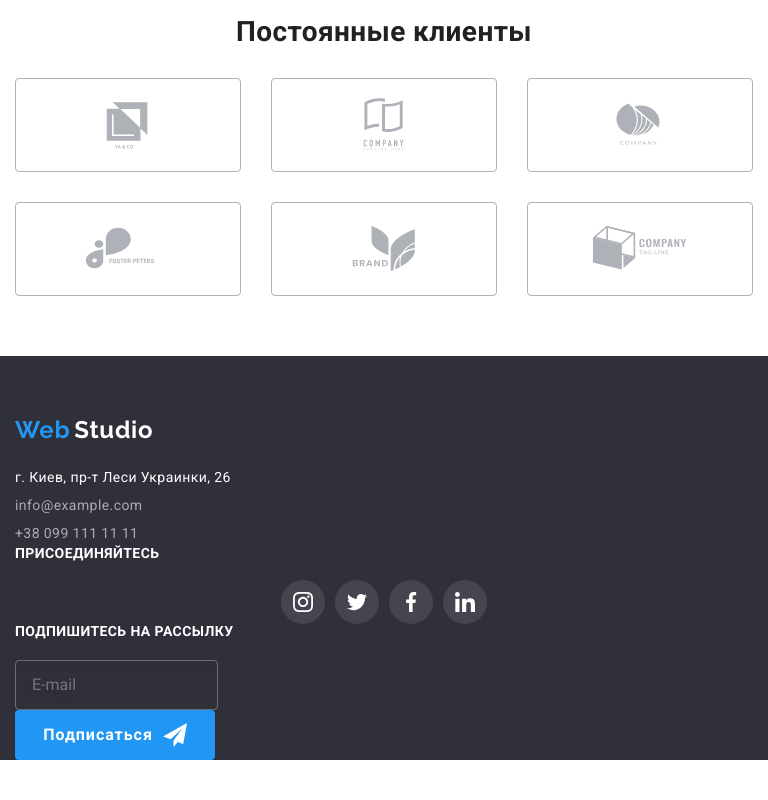
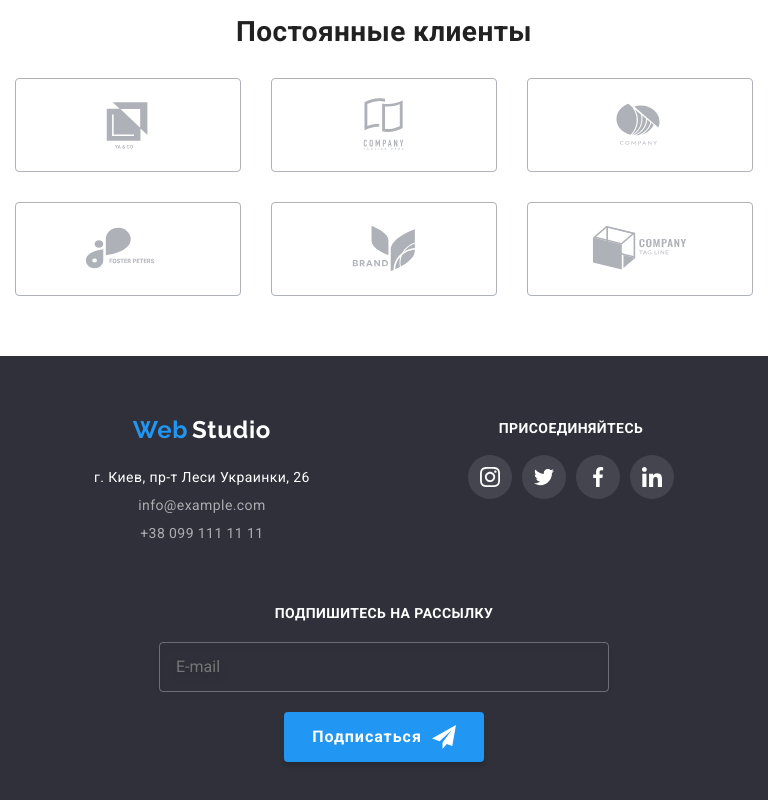
Before and after one commit to strelezzzz/goit-markup-hw-08, a plain HTML site: page index.html in a window 768 px wide. Shown: the part 2226-3026 px from the top of the page. Before the commit the page ends 2986 px from the top, so only its background shows below. Drawn offline with nearby package versions, Linux system fonts and the light colour scheme.

Commit message:
tablet_styles

```diff
--- a/index.html
+++ b/index.html
@@ -407,61 +407,65 @@
     <!-- Footer -->
     <footer class="footer">
         <div class="container footer__conteiner">
-            <!-- Contacts block -->
+            <div class="tablet-foter"><!-- Contacts block -->
                 <div class="address">
-                <a  class="logo logo__footer" href="index.html">
+                    <a class="logo logo__footer" href="index.html">
                         <span class="logo__first logo__first--footer">Web</span>
                         <span class="logo__second logo__second--footer">Studio</span>
                     </a>
                     <address>
                         <ul class="address-list">
                             <li class="address-list__item">
-                            <a class="address-list__link address-list__link--address" href="https://goo.gl/maps/gMFZXmqn6xjPHVWj6">г. Киев, пр-т Леси Украинки, 26</a>
+                                <a class="address-list__link address-list__link--address"
+                                    href="https://goo.gl/maps/gMFZXmqn6xjPHVWj6">г. Киев, пр-т Леси Украинки, 26</a>
                             </li>
                             <li class="address-list__item">
-                            <a class="address-list__link address-list__link--contacts" href="mailto:nfo@example.com">info@example.com</a>
+                                <a class="address-list__link address-list__link--contacts"
+                                    href="mailto:nfo@example.com">info@example.com</a>
                             </li>
                             <li class="address-list__item">
-                            <a class="address-list__link address-list__link--contacts" href="tel:+380991111111">+38 099 111 11 11</a>
+                                <a class="address-list__link address-list__link--contacts" href="tel:+380991111111">+38 099 111 11
+                                    11</a>
                             </li>
                         </ul>
                     </address>
                 </div>
                 <!-- Social icons -->
                 <div class="social">
-                <h3 class="social__title" >присоединяйтесь</h3>
+                    <h3 class="social__title">присоединяйтесь</h3>
                     <!-- Icons-list -->
                     <ul class="join-list">
-                    <li class="join-list__item " >
-                        <a class="join-list__link " href="#" aria-label="instagram" >
-                            <svg  width="20" height="20">
+                        <li class="join-list__item ">
+                            <a class="join-list__link " href="#" aria-label="instagram">
+                                <svg width="20" height="20">
                                     <use href="images/icons.svg#icon-instagram"></use>
                                 </svg>
                             </a>
                         </li>
-                    <li class="join-list__item " >
-                        <a href="#" class="join-list__link" aria-label="twitter" >
-                            <svg  width="20" height="20">
+                        <li class="join-list__item ">
+                            <a href="#" class="join-list__link" aria-label="twitter">
+                                <svg width="20" height="20">
                                     <use href="images/icons.svg#icon-twitter"></use>
                                 </svg>
                             </a>
                         </li>
-                    <li class="join-list__item " >
-                        <a href="#" class="join-list__link" aria-label="facebook" >
-                            <svg  width="20" height="20">
+                        <li class="join-list__item ">
+                            <a href="#" class="join-list__link" aria-label="facebook">
+                                <svg width="20" height="20">
                                     <use href="images/icons.svg#icon-facebook"></use>
                                 </svg>
                             </a>
                         </li>
-                    <li class="join-list__item " >
-                        <a href="#" class="join-list__link" aria-label="linkedin" >
-                            <svg  width="20" height="20">
+                        <li class="join-list__item ">
+                            <a href="#" class="join-list__link" aria-label="linkedin">
+                                <svg width="20" height="20">
                                     <use href="images/icons.svg#icon-linkedin"></use>
                                 </svg>
                             </a>
                         </li>
                     </ul>
                     <!-- End-Icons-list -->
+                </div>
             </div>
             <!-- Form block -->
             <form name="e-mail" autocomplete="off" class="form">
--- a/sass/components/_buttons.scss
+++ b/sass/components/_buttons.scss
@@ -16,6 +16,7 @@
   padding-right: 22px;
   padding-left: 22px;
   border-color: transparent;
+  width: 100%;
 
   &:hover,
   &:focus {
--- a/sass/components/_email-footer.scss
+++ b/sass/components/_email-footer.scss
@@ -4,6 +4,14 @@
   align-items: flex-end;
   // margin-left: 93px;
   @media screen and (max-width: 767px) {
+    padding-bottom: 60px;
+  }
+
+  @media screen and (max-width: 1199px) {
+    display: flex;
+    flex-direction: column;
+    align-items: center;
+    margin-top: 60px;
     padding-bottom: 60px;
   }
 }
@@ -18,27 +26,28 @@
   color: var(--background);
   margin-bottom: 20px;
   font-size: 14px;
-  @media screen and(max-width:767px) {
+  @media screen and(max-width:1199px) {
     text-align: center;
-    margin-top: 60px;
   }
 }
 
 .email__input {
-  @media screen and (max-width: 767px) {
-    width: 100%;
-    margin-bottom: 20px;
+  margin-bottom: 20px;
+
+  @media screen and (min-width: 480px) and (max-width: 1199px) {
+    width: 450px;
   }
   @media screen and(min-width:1200px) {
     width: 358px;
+    margin-right: 12px;
   }
 
   height: 50px;
-  margin-right: 12px;
 
   border-radius: 4px;
   filter: drop-shadow(0px 4px 4px rgba(0, 0, 0, 0.15));
   padding-left: 16px;
+  padding-right: 16px;
   font-size: 16px;
   line-height: 1.25;
   background-color: transparent;
--- a/sass/components/_footer-join.scss
+++ b/sass/components/_footer-join.scss
@@ -3,6 +3,12 @@
   @media screen and(max-width:767px) {
     margin-top: 60px;
     text-align: center;
+  }
+
+  @media screen and (min-width: 768px) {
+    display: flex;
+    flex-direction: column;
+    align-items: center;
   }
 
   @media screen and(min-width:1200px) {
@@ -21,6 +27,9 @@
     line-height: 1.14;
     text-transform: uppercase;
     margin-top: 0;
+    @media screen and (min-width: 768px) {
+      margin-top: 65px;
+    }
   }
 }
 
--- a/sass/layouts/_footer.scss
+++ b/sass/layouts/_footer.scss
@@ -2,6 +2,12 @@
 .address {
   @media screen and(max-width:767px) {
     text-align: center;
+  }
+
+  @media screen and(min-width:768px) and (max-width: 1199px) {
+    display: flex;
+    flex-direction: column;
+    align-items: center;
   }
 }
 
@@ -31,6 +37,12 @@
 }
 
 .address-list {
+  @media screen and (min-width: 768px) and (max-width: 1199px) {
+    display: flex;
+    flex-direction: column;
+    align-items: center;
+  }
+
   @media screen and (min-width: 1200px) {
     padding-bottom: 60px;
     width: 231px;
@@ -52,3 +64,10 @@
     color: var(--background);
   }
 }
+
+.tablet-foter {
+  @media screen and (min-width: 768px) {
+    display: flex;
+    justify-content: space-around;
+  }
+}
```
Also changed, not shown: portfolio.html (+2 -2 lines), css/main.css, css/main.min.css, 2 other files. Lines whose indentation alone changed are shown as unchanged.
